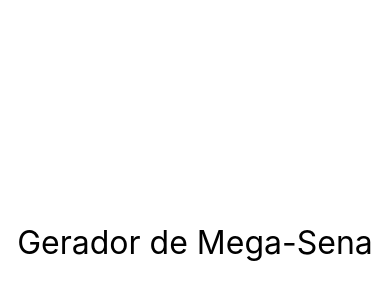
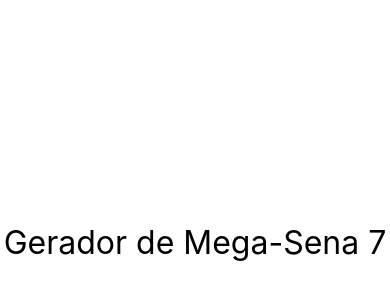
Before and after one commit to Ruan4S/fundamentos-reactnative, a React Native app: screen / in a window 390 px wide. Shown: the part 180-480 px from the top of the page. Built offline with nearby package versions, Linux system fonts and the light colour scheme.

Commit message:
feat(Componente de Classe): propriedades

```diff
--- a/src/App.js
+++ b/src/App.js
@@ -26,7 +26,7 @@
 
 export default () => (
   <SafeAreaView style={style.App}>
-    <Mega />
+    <Mega qtdNumeros={7} />
     {/*
     <FlexboxV4 />
     <FlexboxV3 />
--- a/src/components/mega/Mega.js
+++ b/src/components/mega/Mega.js
@@ -4,6 +4,6 @@
 
 export default class Mega extends Component {
   render() {
-    return <Text style={Estilo.txtG}>Gerador de Mega-Sena</Text>;
+    return <Text style={Estilo.txtG}>Gerador de Mega-Sena {this.props.qtdNumeros}</Text>;
   }
 }
```
